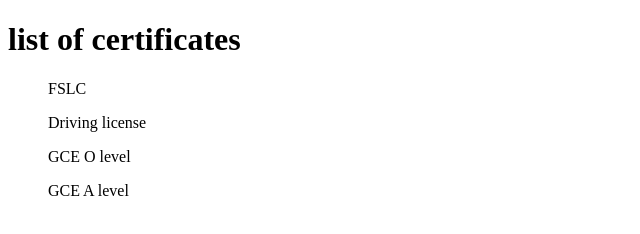
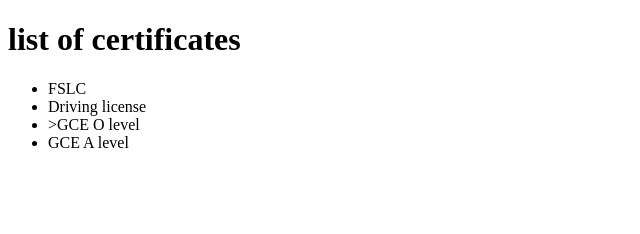
Before and after one commit to Leandrecodx/Minipro1, a plain HTML site: page cv.html in a window 1280 px wide. Shown: the whole page, without its empty margins (0-640 px from the left). Drawn offline with Linux system fonts and the light colour scheme.

Commit message:
cv created modif

```diff
--- a/cv.html
+++ b/cv.html
@@ -7,9 +7,11 @@
 </head>
 <body>
     <h1>list of certificates</h1>
-    <ul>FSLC</ul>
-    <ul>Driving license</ul>
-    <ul>GCE O level</ul>
-    <ul>GCE A level</ul>
+    <ul>
+        <li>FSLC</li>
+        <li>Driving license</li>
+        <li>>GCE O level</li>
+        <li>GCE A level</li>
+    </ul>
 </body>
 </html>
```
